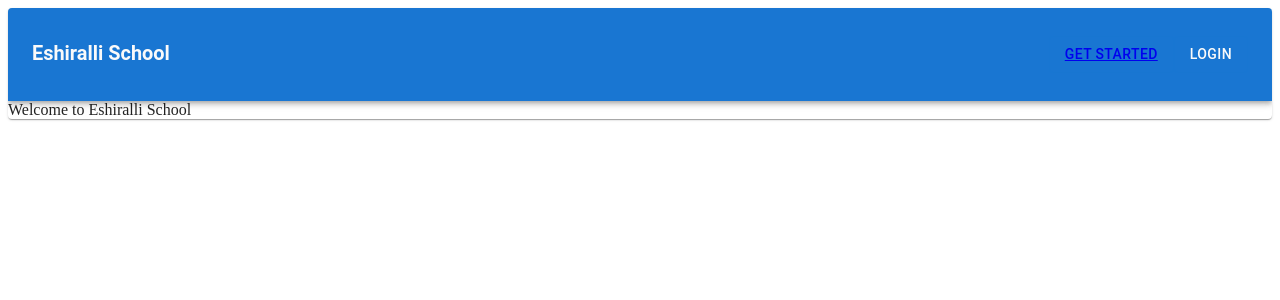
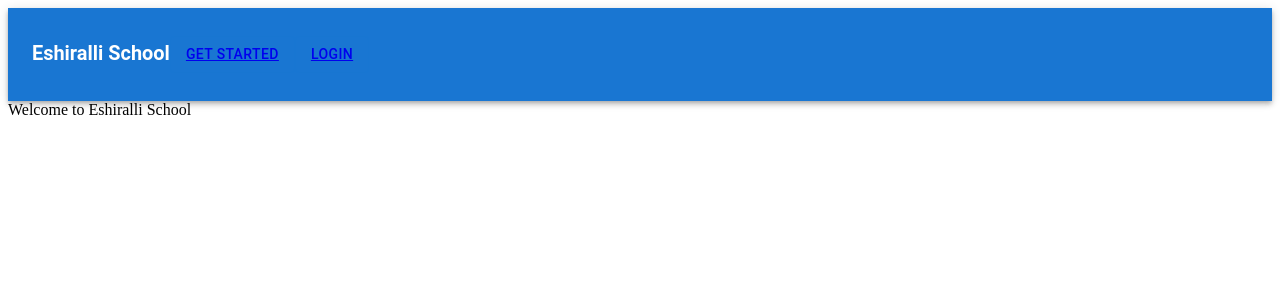
Before and after one commit to programming-girls/student_dashboard, a React (Create React App) app: page / in a window 1280 px wide. Shown: the top 300 px of the page. Built offline with nearby package versions, Linux system fonts and the light colour scheme.

Commit message:
ft login route

```diff
--- a/src/App.js
+++ b/src/App.js
@@ -4,12 +4,11 @@ import LogIn from "./components/LogIn/LogIn";
 import NavBar from "./components/NavBar/NavBar";
 import SignUp from "./components/SignUp/SignUp";
 
-import { Card } from "@mui/material";
+
 
 function App() {
   return (
     <Router>
-      <Card>
       <div className="app">
         <NavBar />
         <div className="main">
@@ -20,7 +19,6 @@ function App() {
           </Routes>
         </div>
       </div>
-      </Card>
     </Router>
   );
 }
--- a/src/components/NavBar/NavBar.jsx
+++ b/src/components/NavBar/NavBar.jsx
@@ -3,24 +3,12 @@ import { Link, useNavigate } from "react-router-dom";
 
 import { AppBar, Typography, Toolbar, Button } from "@mui/material";
 import { styled } from "@mui/material/styles";
-import { makeStyles } from "@mui/styles";
-
-const useStyles = makeStyles({
-  root: {
-    flexGrow: 1,
-  },
-  linkStyle: {
-    color: "#fafafa",
-    textDecoration: "none",
-  },
-});
 
 const CustomButton = styled(Button)(({ theme }) => ({
   color: "#fff",
 }));
 
 const NavBar = () => {
-  const classes = useStyles();
   const navigate = useNavigate();
 
   const handleGetStarted = () => {
@@ -30,18 +18,14 @@ const NavBar = () => {
     <>
       <AppBar className="header" position="static" color={"primary"}>
         <Toolbar>
-          <Typography variant="h5" className={classes.root}>
-            <h5 className={classes.linkStyle} to="/">
-              Eshiralli School
-            </h5>
+          <Typography variant="h5">
+            <h5 to="/">Eshiralli School</h5>
           </Typography>
           <CustomButton variant={"outlined"} onClick={() => handleGetStarted()}>
             <Link to="/signup">Get Started</Link>
           </CustomButton>
           <CustomButton variant={"outlined"}>
-            <Link className={classes.linkStyle} to="/login">
-              LogIn
-            </Link>
+            <Link to="/login">LogIn</Link>
           </CustomButton>
         </Toolbar>
       </AppBar>
```
Lines whose indentation alone changed are shown as unchanged.
